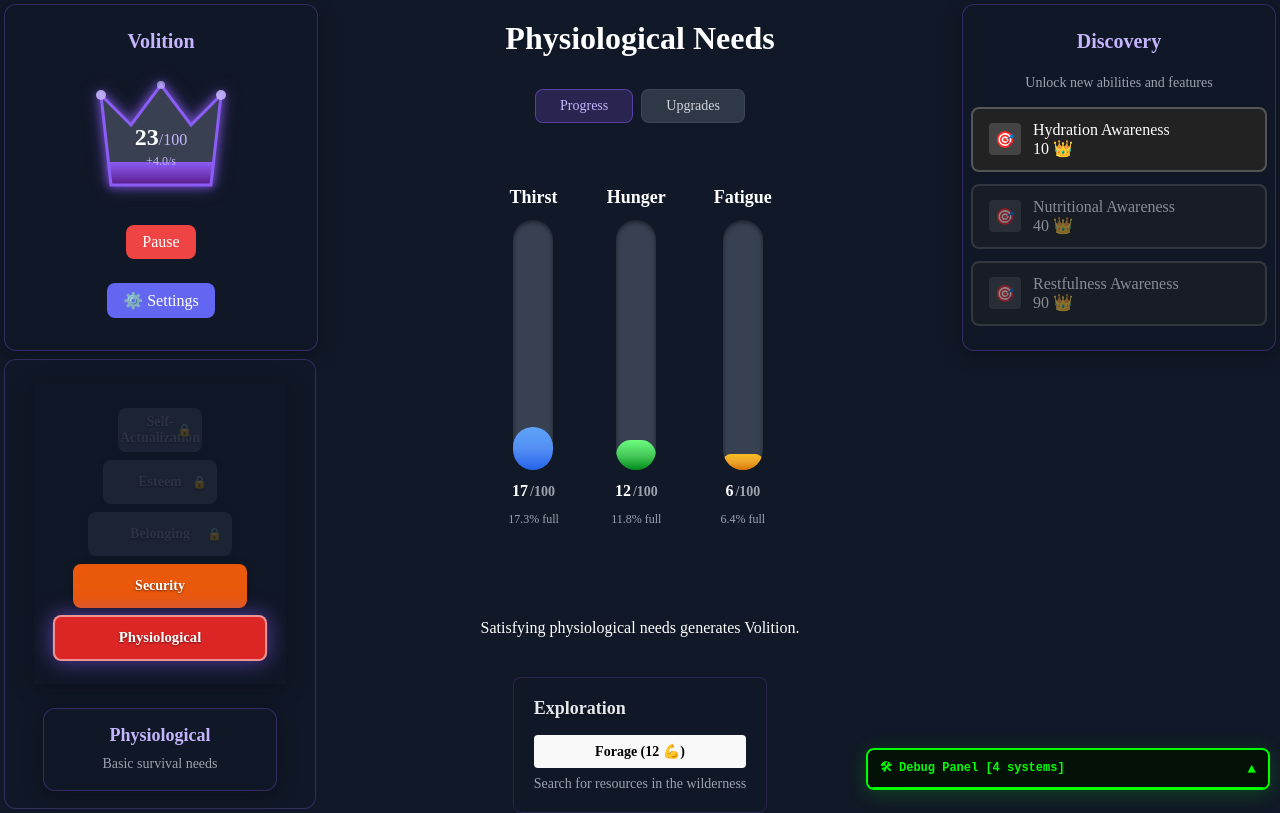
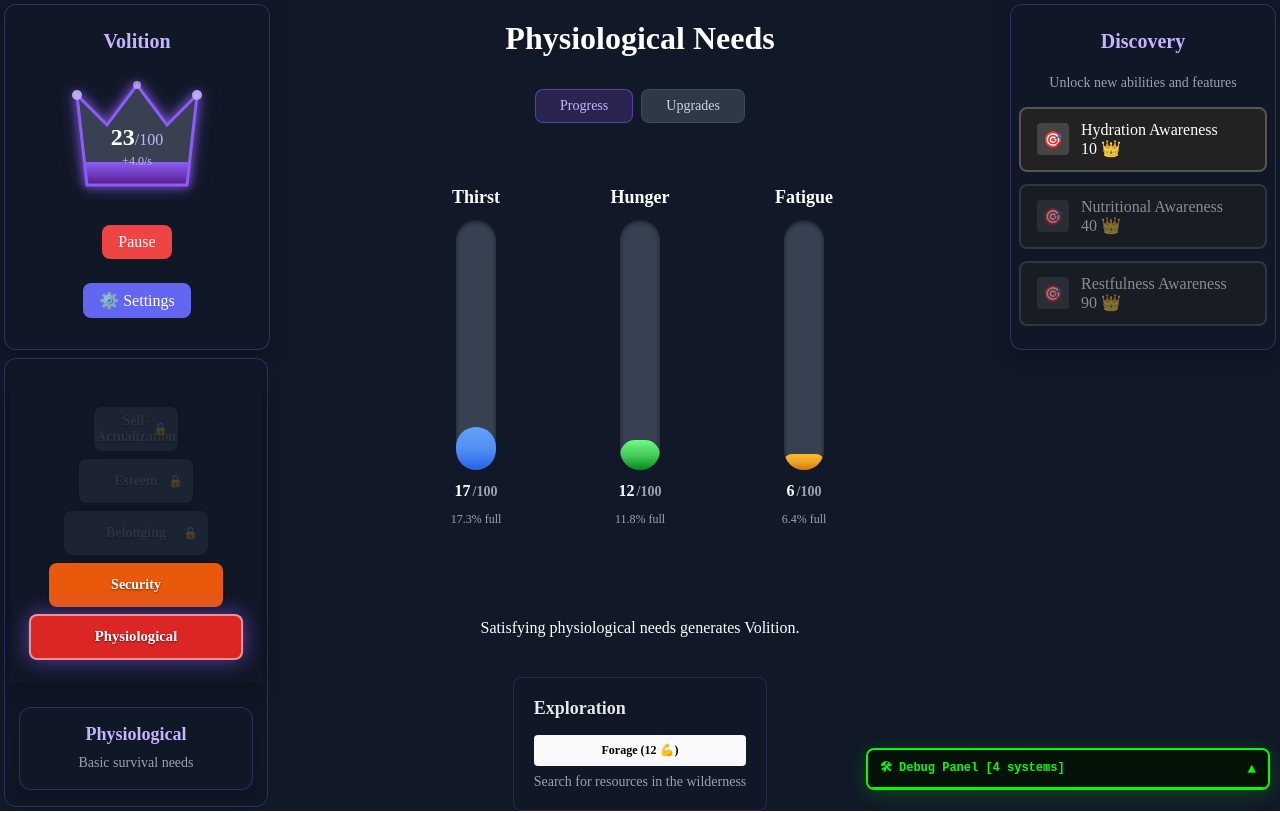
Before and after one commit to BMorin87/delta-drive, a React (Vite) app: page / in a window 1280 px wide. Built offline with nearby package versions, Linux system fonts and the light colour scheme.

Commit message:
Fix width of progress bars

```diff
--- a/src/components/physiological/PhysiologicalNeeds.jsx
+++ b/src/components/physiological/PhysiologicalNeeds.jsx
@@ -112,8 +112,9 @@ const PhysiologicalNeeds = () => {
 
           // If the forage window is open, cull the bars by returning a placeholder div.
           if (isForagePanelOpen) {
-            return <div style={{ height: 376 }} />;
-          } else if (!need.unlocked) {
+            return <div key={need.type} style={{ height: 376 }} />;
+          }
+
           return (
             <div key={need.type} className="bar-with-action">
               <VerticalProgressBar
@@ -123,25 +124,16 @@ const PhysiologicalNeeds = () => {
                 colorClass={need.colorClass}
                 height={250}
               />
-                <div style={{ height: 34 }} />
-              </div>
-            );
-          } else
-            return (
-              <div key={need.type} className="bar-with-action">
-                <VerticalProgressBar
-                  current={need.current}
-                  max={need.capacity}
-                  label={need.label}
-                  colorClass={need.colorClass}
-                  height={250}
-                />
+              {need.unlocked ? (
                 <button
                   {...buttonState}
                   onClick={() => handleAction(need.type)}
                 >
                   {buttonState.text}
                 </button>
+              ) : (
+                <div style={{ height: 34 }} />
+              )}
             </div>
           );
         })}
--- a/src/styles/DeltaGame.css
+++ b/src/styles/DeltaGame.css
@@ -20,7 +20,7 @@
       "volition tier discovery"
       "nav tier .";
     grid-template-rows: auto auto;
-    grid-template-columns: 20rem auto 20rem;
+    grid-template-columns: 17rem auto 17rem;
   }
 }
 
--- a/src/styles/ProgressBars.css
+++ b/src/styles/ProgressBars.css
@@ -111,6 +111,7 @@
   flex-direction: column;
   align-items: center;
   gap: 10px;
+  width: 100px;
 }
 
 .action-button {
@@ -118,11 +119,21 @@
   border: none;
   border-radius: 4px;
   cursor: pointer;
-  font-size: 14px;
+  font-size: 10px;
   font-weight: bold;
   transition: all 0.2s ease;
   min-width: 80px;
   text-align: center;
+}
+
+@media (min-width: 480px) {
+  .bar-with-action {
+    width: 116px;
+  }
+
+  .action-button {
+    font-size: 12px;
+  }
 }
 
 /* Drink button styling */
@@ -255,7 +266,6 @@
   transform: translateY(0);
 }
 
-/* Pulse animation for shine effect */
 @keyframes pulse {
   0%,
   100% {
@@ -266,7 +276,6 @@
   }
 }
 
-/* Responsive design for progress bars */
 @media (max-width: 1200px) {
   .bars-container {
     gap: 1.5rem;
```
Lines whose indentation alone changed are shown as unchanged.
